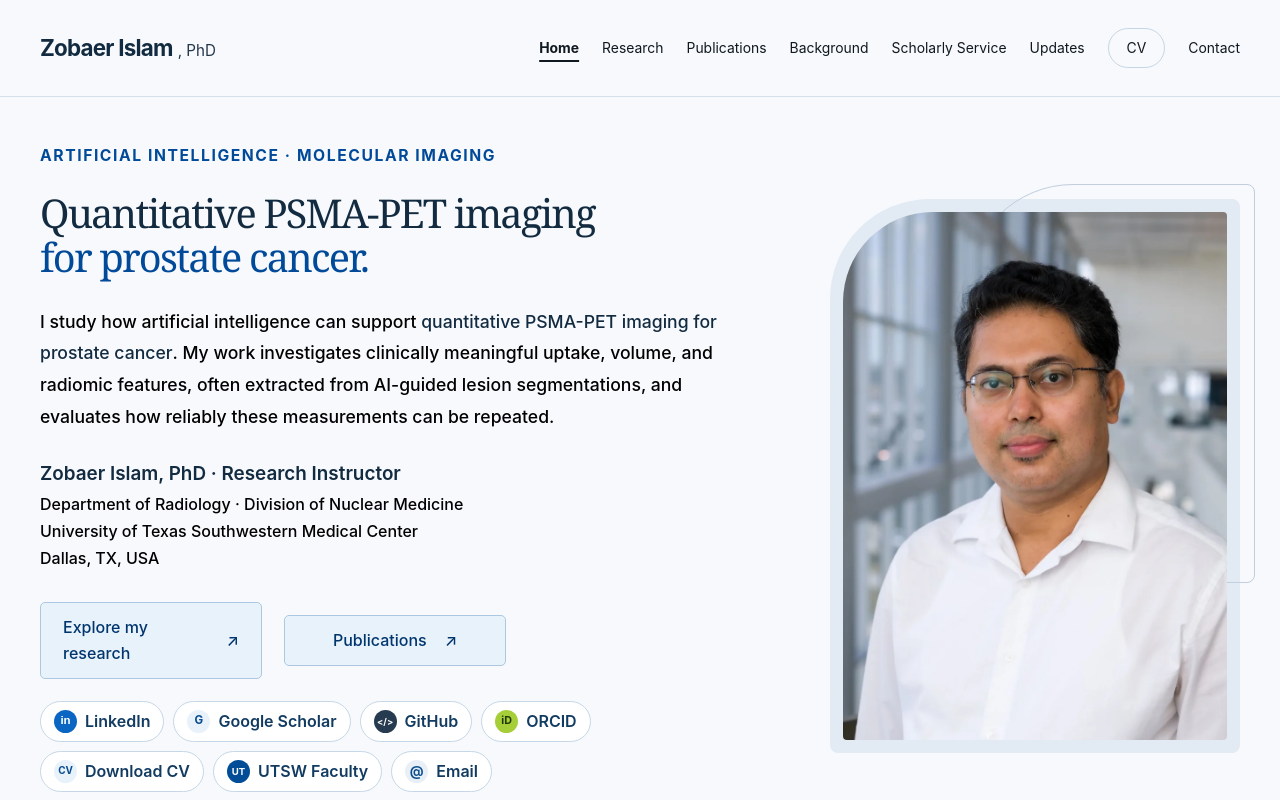
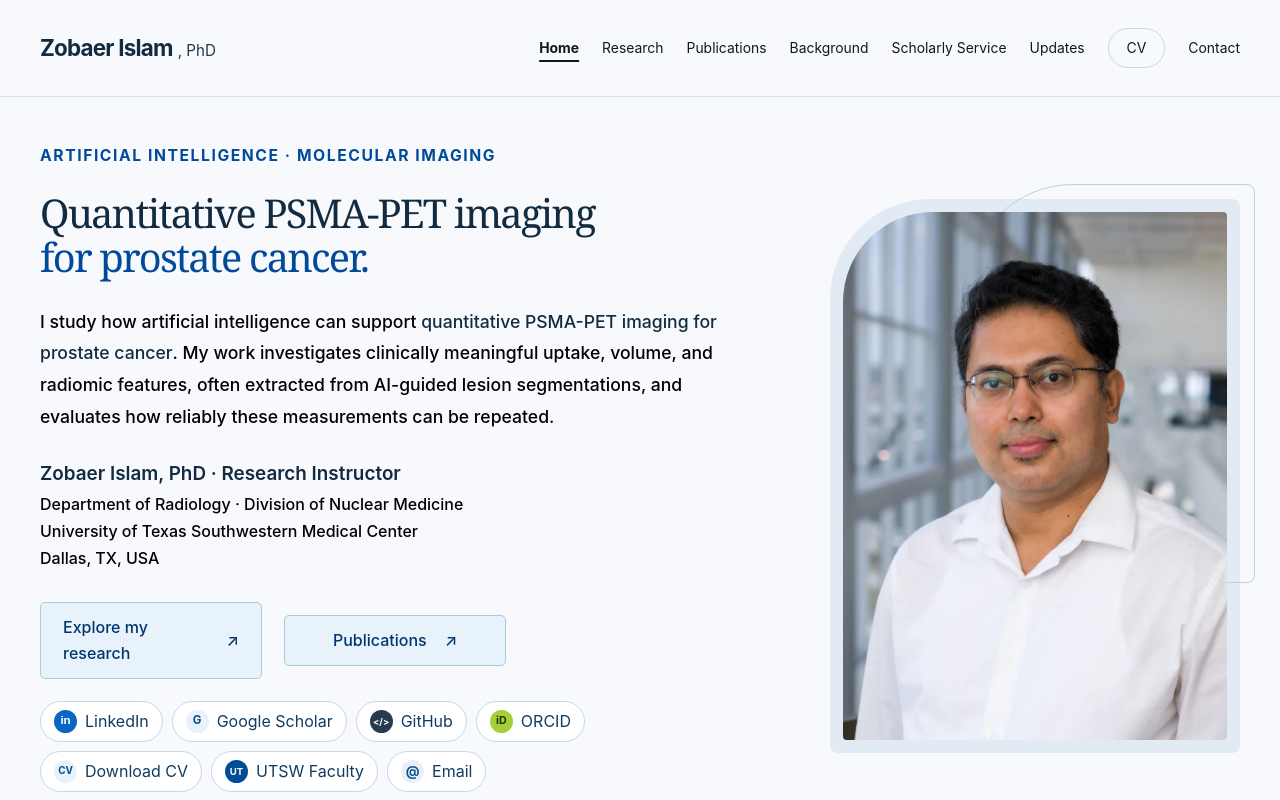
Before and after one commit to Zobaer/zobaer.github.io, a plain HTML site: page index.html in a window 1280 px wide. Shown: the top 800 px of the page. Drawn offline with Linux system fonts and the light colour scheme.

Commit message:
Use regular weight for homepage profile links

```diff
--- a/index.html
+++ b/index.html
@@ -521,7 +521,7 @@
 
 /* Compact quick links in the homepage introduction. */
 #zobaer-site .hero-copy .home-profiles{display:flex;flex-wrap:wrap;gap:9px;margin-top:22px;padding:0;border:0}
-#zobaer-site .hero-copy .home-profiles a{display:inline-flex;align-items:center;gap:8px;min-height:41px;padding:8px 13px;background:#fff;border:1px solid #c6d7e7;border-radius:999px;color:#123b61;font-size:.93rem;font-weight:600;line-height:1.2;text-decoration:none;transition:background .18s ease,border-color .18s ease}
+#zobaer-site .hero-copy .home-profiles a{display:inline-flex;align-items:center;gap:8px;min-height:41px;padding:8px 13px;background:#fff;border:1px solid #c6d7e7;border-radius:999px;color:#123b61;font-size:.93rem;font-weight:400;line-height:1.2;text-decoration:none;transition:background .18s ease,border-color .18s ease}
 #zobaer-site .hero-copy .home-profiles a:hover,#zobaer-site .hero-copy .home-profiles a:focus-visible{background:#e8f2fb;border-color:#638fb9;text-decoration:none}
 #zobaer-site .hero-copy .quick-icon{display:inline-flex;align-items:center;justify-content:center;flex:none;width:23px;height:23px;border-radius:50%;background:#e9f1fb;color:#084d8e;font-size:.72rem;font-weight:750;letter-spacing:0}
 #zobaer-site .hero-copy .quick-linkedin{background:#0a66c2;color:#fff;font-family:Arial,sans-serif}
```
